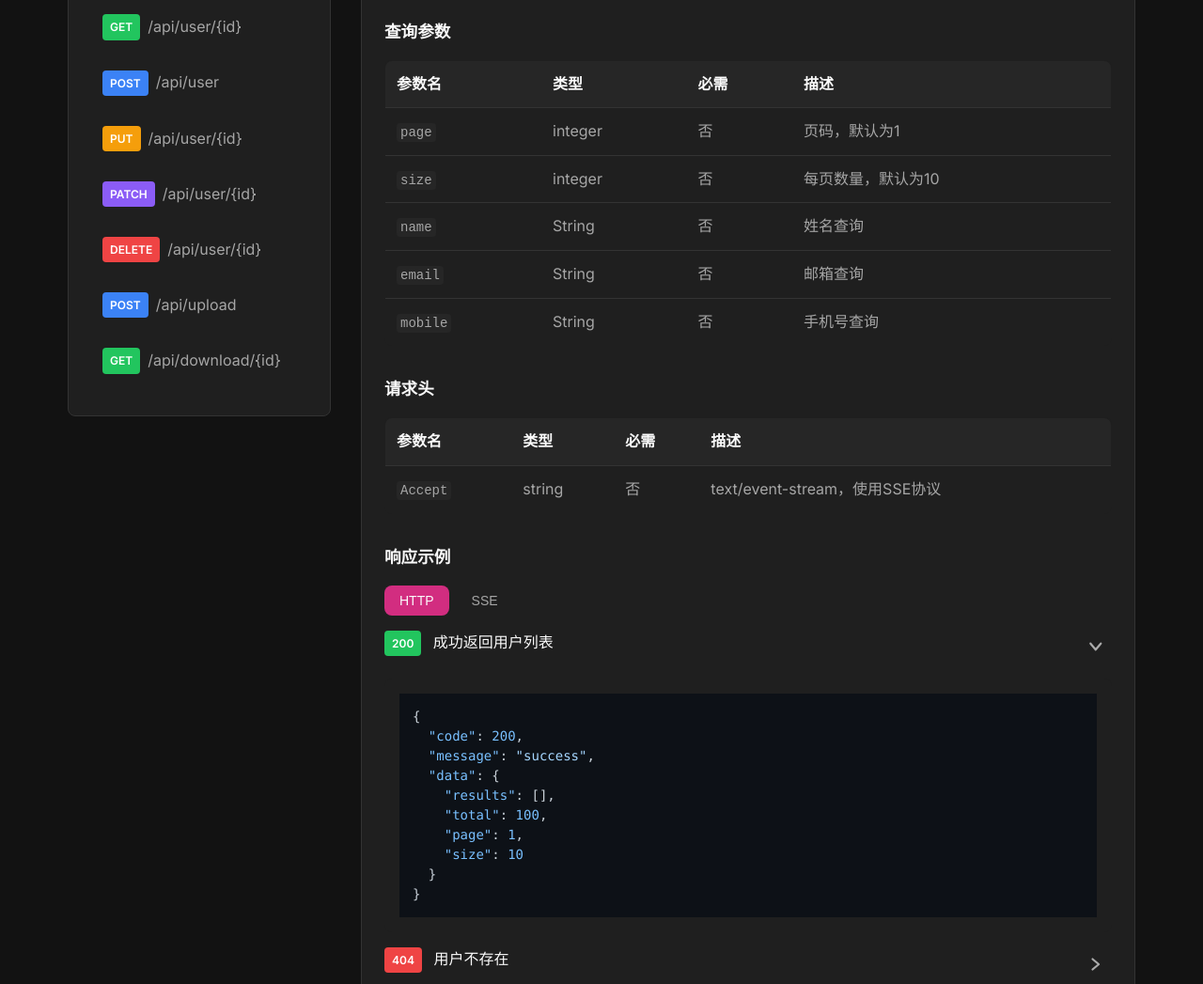
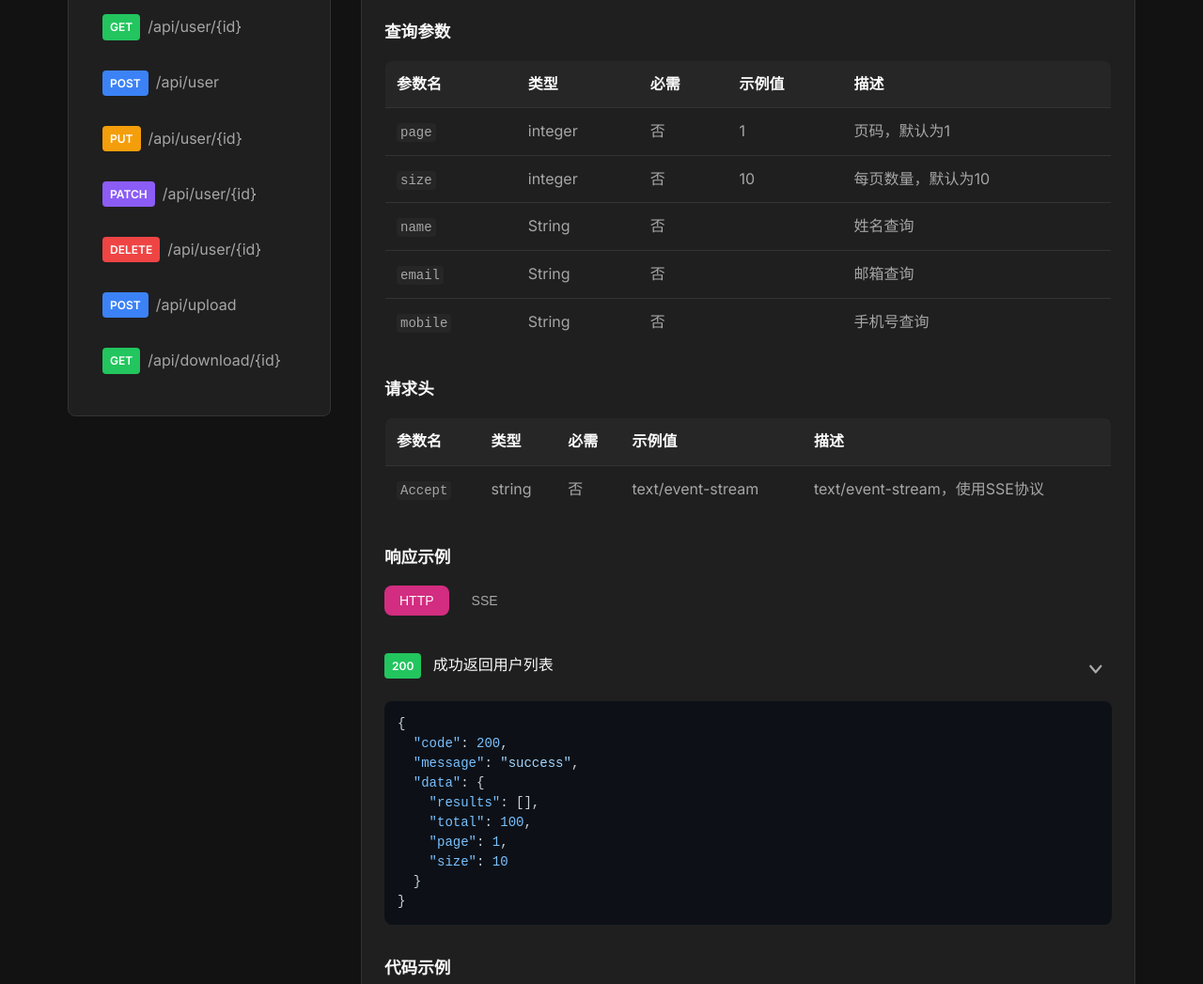
Before and after one commit to yjiace/mockingBird, a website: page public/docs.html in a window 1280 px wide. Shown: the part 225-1272 px from the top of the page at 94% size. Drawn offline with nearby package versions, Linux system fonts and the light colour scheme.

Commit message:
文档页面样式 增加参数示例值

```diff
--- a/public/docs.html
+++ b/public/docs.html
@@ -371,10 +371,8 @@
         .code-block {
             background: hsl(var(--muted));
             border-radius: var(--radius);
-            padding: 1rem;
             margin: 1rem 0;
             overflow-x: auto;
-            border: 1px solid hsl(var(--border));
         }
 
         .code-block pre {
@@ -542,26 +540,6 @@
         .tab-button.active {
             background: hsl(var(--primary));
             color: hsl(var(--primary-foreground));
-        }
-
-        /* Code Block */
-        .code-block {
-            background: hsl(var(--card));
-            border: 0px solid hsl(var(--border));
-            border-radius: var(--radius);
-            overflow: hidden;
-        }
-
-        .code-block pre {
-            margin: 0;
-            /*padding: 1rem;*/
-            overflow-x: auto;
-        }
-
-        .code-block code {
-            font-family: 'Fira Code', 'Monaco', 'Consolas', monospace;
-            font-size: 0.875rem;
-            line-height: 1.5;
         }
 
         /* Section */
@@ -956,7 +934,7 @@
                 if (protocols.length > 1) {
                     // 协议Tab栏
                     responsesHtml += `<div class="tabs" data-api-id="${api.id}" data-tab-type="protocol">`;
-                    responsesHtml += '<div class="tab-list" style="margin-top: 1rem; margin-bottom: 0.5rem; border-bottom: none;">';
+                    responsesHtml += '<div class="tab-list" style="margin-top: 1rem; border-bottom: none;margin-bottom: 2rem;">';
                     protocols.forEach((protocol, pIndex) => {
                         responsesHtml += `<button class="tab-button ${pIndex === 0 ? 'active' : ''}" data-tab="protocol-${api.id}-${protocol}">${protocol.toUpperCase()}</button>`;
                     });
@@ -1076,6 +1054,7 @@
                                 <th>参数名</th>
                                 <th>类型</th>
                                 <th>必需</th>
+                                <th>示例值</th>
                                 <th>描述</th>
                             </tr>
                         </thead>
@@ -1085,6 +1064,7 @@
                                     <td><code>${param.name}</code></td>
                                     <td>${param.type}</td>
                                     <td>${param.required ? '是' : '否'}</td>
+                                    <td>${param.value||''}</td>
                                     <td>${param.description}</td>
                                 </tr>
                             `).join('')}
```
Also changed, not shown: public/api-config.json.
